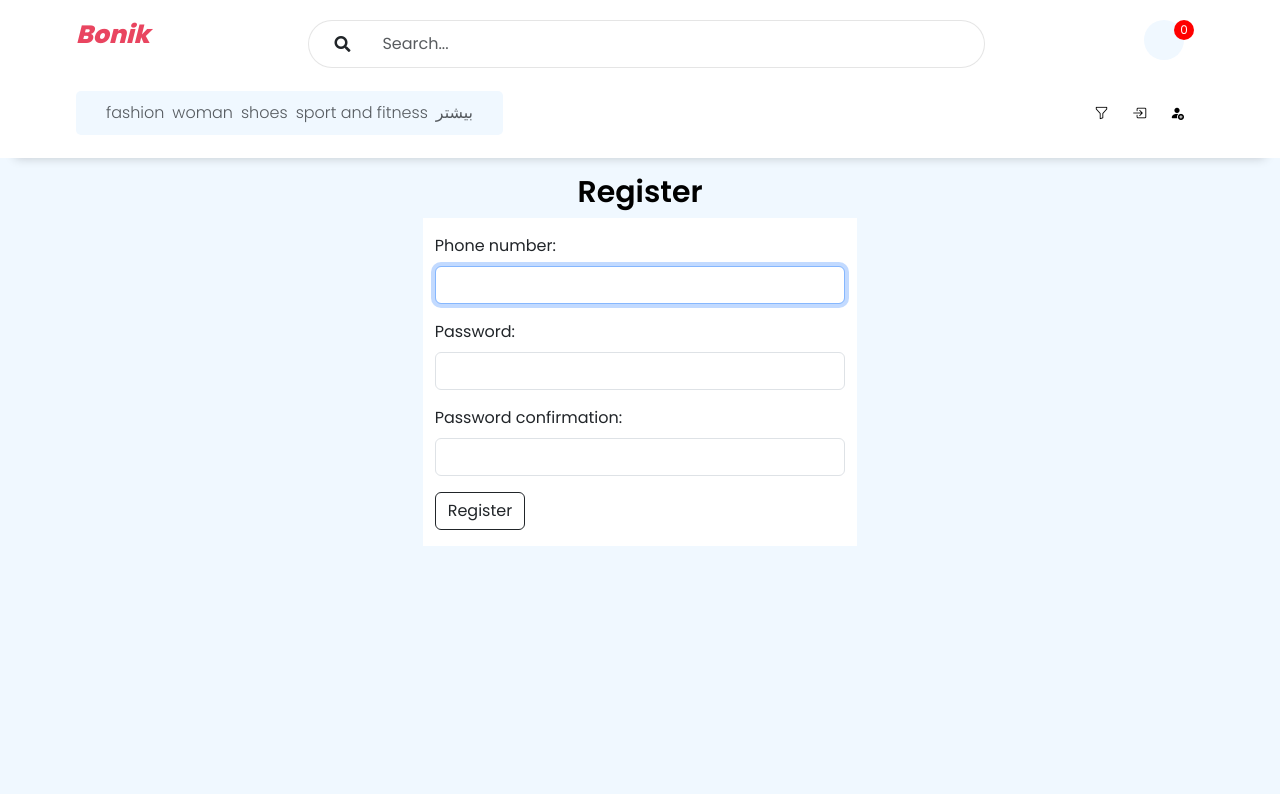
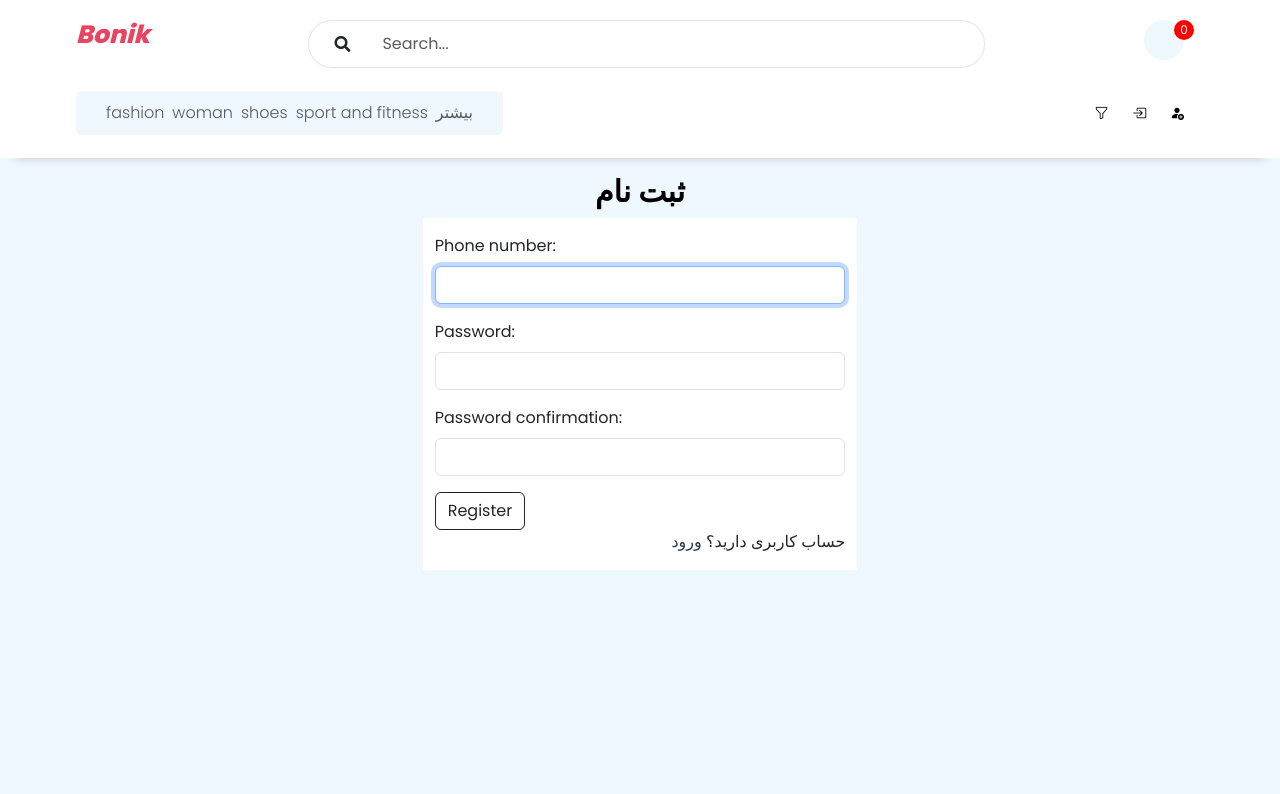
Before and after one commit to alirahmnicode/ecommerce, a Django app: page /user/signup/ in a window 1280 px wide. Shown: the top 794 px of the page. Run offline with Django 4.2, Linux system fonts and the light colour scheme; data comes from the database, SQL or seed files in the repository; parts of the project's set-up code (start-up, migrations or seed data) failed here and were passed over; some libraries are stand-ins or nearby versions.

Commit message:
add links

```diff
--- a/ecommerce/account/templates/account/login.html
+++ b/ecommerce/account/templates/account/login.html
@@ -31,6 +31,7 @@
                             <div class="form-group">
                                 <button type="submit" class="btn btn-outline-dark">ورود</button>
                             </div>
+                            <div dir="rtl">حساب کاربری ندارید؟ <a href="{% url 'user:signup' %}">ثبت نام</a></div>
                         </form>
                     </div>
                 </div>
--- a/ecommerce/account/templates/account/signup.html
+++ b/ecommerce/account/templates/account/signup.html
@@ -13,7 +13,7 @@
         <!-- Main Content -->
         <div class="row">
             <div class="col-12 mt-3 text-center text-uppercase">
-                <h2>Register</h2>
+                <h2>ثبت نام</h2>
             </div>
         </div>
         <main class="row">
@@ -32,6 +32,7 @@
                             <div class="form-group">
                                 <button type="submit" class="btn btn-outline-dark">Register</button>
                             </div>
+                            <div dir="rtl">حساب کاربری دارید؟ <a href="{% url 'user:login' %}">ورود</a></div>
                         </form>
                     </div>
                 </div>
```
